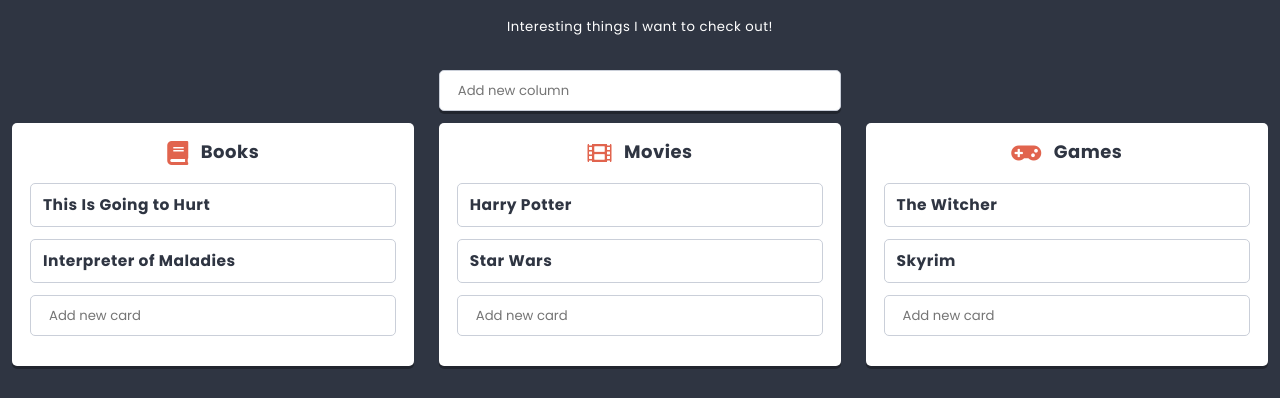
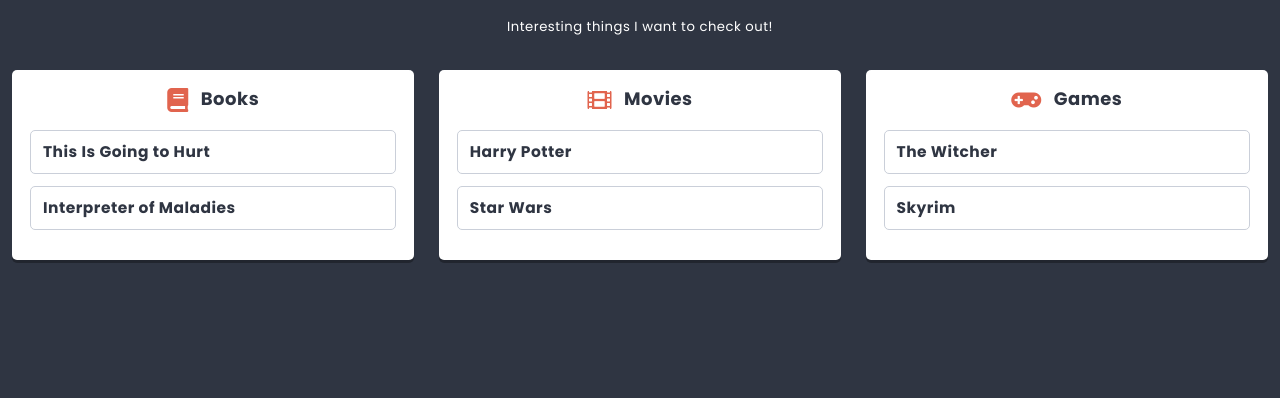
Before and after one commit to PawelJadach/reactJS, a React app: page / in a window 1280 px wide. Shown: the part 362-760 px from the top of the page. Built offline with nearby package versions, Linux system fonts and the light colour scheme.

Commit message:
rewriting to redux

```diff
--- a/src/components/App/App.js
+++ b/src/components/App/App.js
@@ -1,15 +1,24 @@
 import React from 'react';
 import styles from './App.scss';
-import List from '../List/List';
-import { pageContents, listData } from '../../data/dataStore';
+import List from '../List/ListContaner';
+import PropTypes from 'prop-types';
 
 class App extends React.Component {
+  static propTypes = {
+    title: PropTypes.node,
+    subtitle: PropTypes.node,
+    lists: PropTypes.array,
+  }
+
   render() {
+    const {title, subtitle, lists} = this.props;
     return (
       <main className={styles.component}>
-        <h1 className={styles.title}>{pageContents.title}</h1>
-        <h2 className={styles.subtitle}>{pageContents.subtitle}</h2>
-        <List {...listData} />
+        <h1 className={styles.title}>{title}</h1>
+        <h2 className={styles.subtitle}>{subtitle}</h2>
+        {lists.map(listData => (
+          <List key={listData.id} {...listData} />
+        ))}
       </main>
     );
   }
--- /dev/null
+++ b/src/components/App/AppContainer.js
@@ -0,0 +1,11 @@
+
+import {connect} from 'react-redux';
+import App from './App';
+
+const mapStateToProps = state => ({
+  title: state.app.title,
+  subtitle: state.app.subtitle,
+  lists: state.lists,
+});
+
+export default connect(mapStateToProps)(App);
--- a/src/components/Card/Card.js
+++ b/src/components/Card/Card.js
@@ -2,14 +2,15 @@
 import PropTypes from 'prop-types';
 import styles from './Card.scss';
 
-const Card = props => {
+const Card = (props) => {
   Card.propTypes = {
     title: PropTypes.string.isRequired,
   };
-
+  // console.log(props);
+  const {title} = props;
   return (
     <section className={styles.component}>
-      <h3>{props.title}</h3>
+      <h3>{title}</h3>
     </section>
   );
 };
--- a/src/components/Column/Column.js
+++ b/src/components/Column/Column.js
@@ -3,55 +3,35 @@
 import React, { Component } from 'react';
 import Icon from '../Icon';
 import Card from '../Card/Card';
-import Creator from '../Creator/Creator';
-import { settings } from '../../data/dataStore';
+// import Creator from '../Creator/Creator';
+// import { settings } from '../../data/dataStore';
 
 class Column extends Component {
   static propTypes = {
     title: PropTypes.string,
     icon: PropTypes.node,
-    cards: PropTypes.node,
+    cards: PropTypes.array,
   };
 
-  state = {
-    cards: this.props.cards || [],
-    icon: this.props.icon,
-    // key: this.props.key
-  };
-
-  addCard(title) {
-    this.setState(state => ({
-      cards: [
-        ...state.cards,
-        {
-          key: state.cards.length
-            ? state.cards[state.cards.length - 1].key + 1
-            : 0,
-          title,
-        },
-      ],
-    }));
-  }
-
   render() {
-    console.log(this.state);
+    const { title, icon, cards } = this.props;
     return (
       <section className={styles.component}>
         <h3 className={styles.title}>
           <span className={styles.icon}>
-            <Icon name={this.state.icon} />
+            <Icon name={icon} />
           </span>
-          {this.props.title}
+          {title}
         </h3>
         <div>
-          {this.state.cards.map(({ key, ...cardProps }) => (
-            <Card key={key} {...cardProps} />
+          {cards.map(({ id, ...cardProps }) => (
+            <Card key={id} {...cardProps} />
           ))}
         </div>
-        <Creator
+        {/* <Creator
           text={settings.cardCreatorText}
           action={title => this.addCard(title)}
-        />
+        /> */}
       </section>
     );
   }
--- /dev/null
+++ b/src/components/Column/ColumnContainer.js
@@ -0,0 +1,10 @@
+import {connect} from 'react-redux';
+import Column from './Column';
+
+export const getCardsForColumn = ({cards}, ColumnId) => cards.filter(card => card.columnId == ColumnId);
+
+const mapStateToProps = (state, props) => ({
+  cards: getCardsForColumn(state, props.id),
+});
+
+export default connect(mapStateToProps)(Column);
--- a/src/components/List/List.js
+++ b/src/components/List/List.js
@@ -1,11 +1,11 @@
 import React, { Component } from 'react';
 import styles from './List.scss';
 import Hero from '../Hero/Hero';
-import Column from '../Column/Column';
+import Column from '../Column/ColumnContainer';
 import PropTypes from 'prop-types';
 import { settings } from '../../data/dataStore';
 import ReactHtmlParser from 'react-html-parser';
-import Creator from '../Creator/Creator';
+// import Creator from '../Creator/Creator';
 
 class List extends Component {
   static propTypes = {
@@ -13,49 +13,30 @@
     description: PropTypes.node,
     columns: PropTypes.array,
     image: PropTypes.string,
+    list: PropTypes.array,
   };
 
   static defaultProps = {
     description: settings.defaultListDescription,
   };
 
-  state = {
-    columns: this.props.columns || [],
-  };
-
-  addColumn(title) {
-    this.setState(state => ({
-      columns: [
-        ...state.columns,
-        {
-          key: state.columns.length
-            ? state.columns[state.columns.length - 1].key + 1
-            : 0,
-          title,
-          icon: 'list-alt',
-          cards: [],
-        },
-      ],
-    }));
-  }
-
   render() {
-    console.log(this.state.columns);
+    const {title, image, description, columns} = this.props;
     return (
       <section className={styles.component}>
-        <Hero titleText={this.props.title} img={this.props.image} />
+        <Hero titleText={title} img={image} />
         <div className={styles.description}>
-          {ReactHtmlParser(this.props.description)}
+          {ReactHtmlParser(description)}
         </div>
-        <div className={styles.creator}>
+        {/* <div className={styles.creator}>
           <Creator
             text={settings.columnCreatorText}
             action={title => this.addColumn(title)}
           />
-        </div>
+        </div> */}
         <div className={styles.columns}>
-          {this.state.columns.map(({ key, ...columnProps }) => (
-            <Column key={key} {...columnProps} />
+          {columns.map(columnData => (
+            <Column key={columnData.id} {...columnData} />
           ))}
         </div>
       </section>
--- /dev/null
+++ b/src/components/List/ListContaner.js
@@ -0,0 +1,10 @@
+import {connect} from 'react-redux';
+import List from './List';
+
+export const getColumnsForList = ({columns}, listId) => columns.filter(column => column.listId == listId);
+
+const mapStateToProps = (state, props) => ({
+  columns: getColumnsForList(state, props.id),
+});
+
+export default connect(mapStateToProps)(List);
--- a/src/index.js
+++ b/src/index.js
@@ -2,6 +2,8 @@
 import './styles/normalize.scss';
 import './styles/global.scss';
 import ReactDOM from 'react-dom';
-import App from './components/App/App';
+import App from './components/App/AppContainer';
+import { Provider } from 'react-redux';
+import store from './redux/store';
 
-ReactDOM.render(<App />, document.getElementById('app'));
+ReactDOM.render(<Provider store={store}><App /></Provider>, document.getElementById('app'));
```
Also changed, not shown: src/redux/store.js (renamed from redux/store.js).
